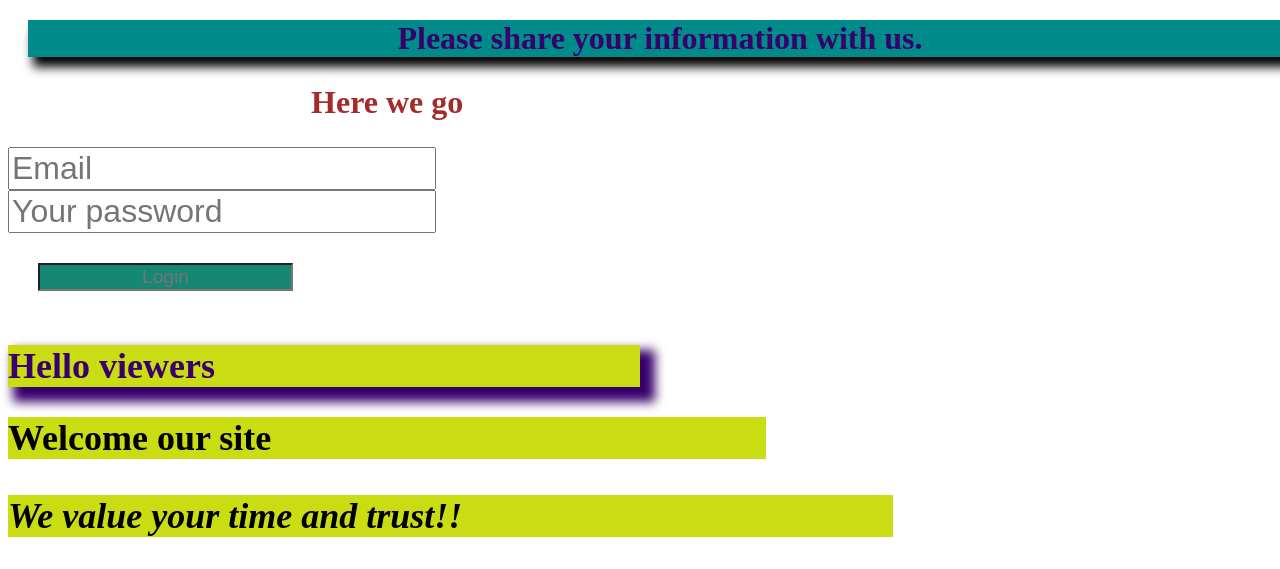
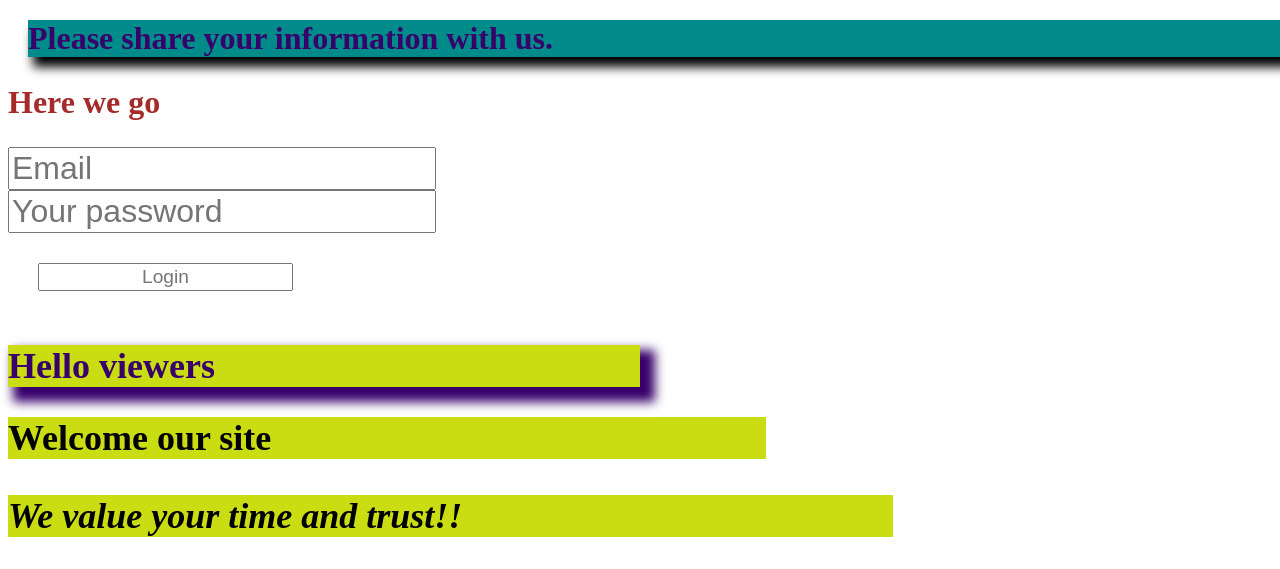
Before and after one commit to Raisarowshan/my-website-projects, a plain HTML site: page index.html in a window 1280 px wide. Shown: the top 569 px of the page. Drawn offline with Linux system fonts and the light colour scheme.

Commit message:
clear alignment

```diff
--- a/index.html
+++ b/index.html
@@ -4,6 +4,7 @@
     <meta charset="UTF-8">
     <meta name="viewport" content="width=device-width, initial-scale=1.0">
     <title>website</title>
+
     <style>
         .new{
             background-color: darkcyan;
@@ -54,7 +55,7 @@
             text-align: start;
             text-decoration: wavy chocolate;
             font-size:xx-large;
-            text-align: center;
+
 
         }
         .email{
@@ -63,7 +64,7 @@
 
         }
         .login{
-            background-color:rgb(22, 135, 116);
+            /* background-color:rgb(22, 135, 116); */
             margin: 30px;
             text-align: center;
             font-size: larger;
@@ -73,7 +74,7 @@
 </head>
 <body>
     <h1 class="new">Please share your information with us.</h1>
-    <h2 style="font-size: xx-large;color: brown; text-align: center;">Here we go</h2>
+    <h2 style="font-size: xx-large;color: brown;">Here we go</h2>
     <input class="email" type="email" placeholder="Email">
     <br>
     <input class="email" type="password" placeholder="Your password">
@@ -103,7 +104,7 @@
         <p>now i have to style to look my website pages.it looks more coloful and eye smoothing</p>
         <p>Creating my first website was an incredible journey that allowed me to delve into the world of web development and discover the power of digital presence. It was a mixture of excitement, challenges, and a tremendous sense of accomplishment.</p>
     </header>
-    <a class="ed" href="https://www.google.com/search?q=html+css+project+ideas&rlz=1C1VDKB_enBD1090BD1090&oq=&gs_lcrp=EgZjaHJvbWUqCQgAEEUYOxjCAzIJCAAQRRg7GMIDMgkIARBFGDsYwgMyCQgCEEUYOxjCAzIJCAMQRRg7GMIDMgkIBBBFGDsYwgMyCQgFEEUYOxjCAzIJCAYQRRg7GMIDMgkIBxBFGDsYwgPSAQszNDUxOTIwajBqN6gCCLACAQ&sourceid=chrome&ie=UTF-8">ISee more ideas!!</a>
+    <a class="ed" href="https://www.google.com/search?q=html+css+project+ideas&rlz=1C1VDKB_enBD1090BD1090&oq=&gs_lcrp=EgZjaHJvbWUqCQgAEEUYOxjCAzIJCAAQRRg7GMIDMgkIARBFGDsYwgMyCQgCEEUYOxjCAzIJCAMQRRg7GMIDMgkIBBBFGDsYwgMyCQgFEEUYOxjCAzIJCAYQRRg7GMIDMgkIBxBFGDsYwgPSAQszNDUxOTIwajBqN6gCCLACAQ&sourceid=chrome&ie=UTF-8">See more ideas!!</a>
     <br>
     <br>
      <button class="ed"> click here</button>
```
